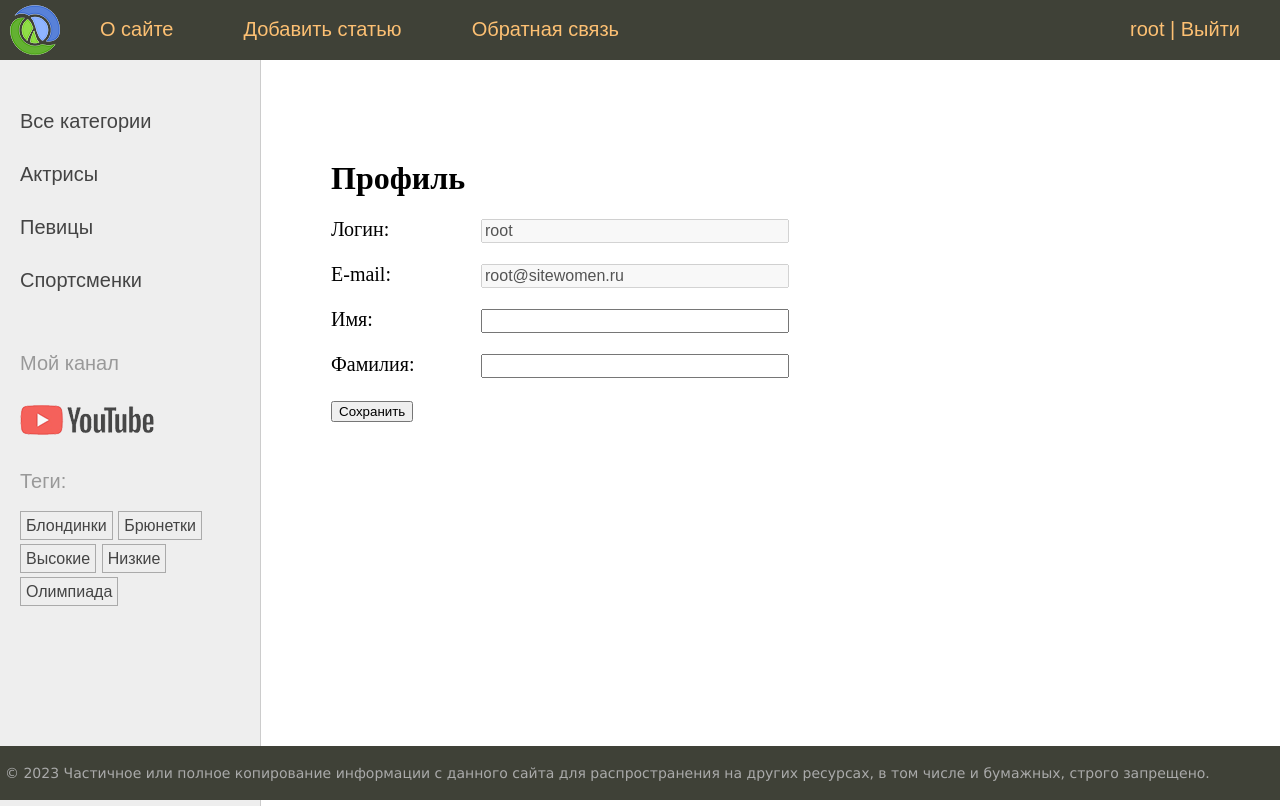
After one commit to MrWhoopee/DjangoLearn, a Django app: page /users/profile/ in a window 1280 px wide. The commit adds this page. Run offline with Django 4.2, Linux system fonts and the light colour scheme; a user stored in the database is signed in; data comes from the database, SQL or seed files in the repository; both versions use the stored data as it was after the commit.

Commit message:
Added Authorization with emai and User profile

```diff
--- a/sitewomen/templates/base.html
+++ b/sitewomen/templates/base.html
@@ -21,7 +21,7 @@
 	<li><a href="{% url m.url_name %}">{{m.title}}</a></li>
 {% endfor %}
 {% if user.is_authenticated %}
-    <li class="last"> {{user.username}} | <a href="{% url 'users:logout' %}">Выйти</a></li>
+    <li class="last"><a href="{% url 'users:profile' %}">{{user.username}}</a> | <a href="{% url 'users:logout' %}">Выйти</a></li>
 {% else %}
     <li class="last"><a href="{% url 'users:login' %}">Войти</a> | <a href="{% url 'users:register' %}">Регистрация</a></li>
 {% endif %}
--- a/sitewomen/users/forms.py
+++ b/sitewomen/users/forms.py
@@ -40,3 +40,20 @@ class RegisterUserForm(UserCreationForm):
         if get_user_model().objects.filter(email=email).exists():
             raise forms.ValidationError("Такой email уже существует")
         return email
+
+
+class ProfileUserForm(forms.ModelForm):
+    username = forms.CharField(disabled=True, label='Логин', widget=forms.TextInput(attrs={'class': 'form-input'}))
+    email = forms.CharField(disabled=True, label='E-mail', widget=forms.TextInput(attrs={'class': 'form-input'}))
+
+    class Meta:
+        model = get_user_model()
+        fields = ['username', 'email', 'first_name', 'last_name']
+        labels = {
+            'first_name': 'Имя',
+            'last_name': 'Фамилия',
+        }
+        widgets = {
+            'first_name': forms.TextInput(attrs={'class': 'form-input'}),
+            'last_name': forms.TextInput(attrs={'class': 'form-input'}),
+        }
--- /dev/null
+++ b/sitewomen/users/templates/users/profile.html
@@ -0,0 +1,17 @@
+{% extends 'base.html' %}
+
+{% block content %}
+<h1>Профиль</h1>
+
+<form method="post">
+    {% csrf_token %}
+    <div class="form-error">{{ form.non_field_errors }}</div>
+    {% for f in form %}
+    <p ><label class="form-label" for="{{ f.id_for_label }}">{{f.label}}: </label>{{ f }}</p>
+    <div class="form-error">{{ f.errors }}</div>
+    {% endfor %}
+
+    <p ><button type="submit">Сохранить</button></p>
+</form>
+
+{% endblock %}
--- a/sitewomen/users/urls.py
+++ b/sitewomen/users/urls.py
@@ -7,4 +7,5 @@ urlpatterns = [
     path('login/', views.LoginUser.as_view(), name='login'),
     path('logout/', views.logout_user, name='logout'),
     path('register/', views.RegisterUser.as_view(), name='register'),
+    path('profile/', views.ProfileUser.as_view(), name='profile'),
 ]
--- a/sitewomen/users/views.py
+++ b/sitewomen/users/views.py
@@ -1,13 +1,14 @@
 
-from django.contrib.auth import authenticate, login, logout
+from django.contrib.auth import authenticate, login, logout, get_user_model
 from django.contrib.auth.forms import AuthenticationForm
+from django.contrib.auth.mixins import LoginRequiredMixin
 from django.contrib.auth.views import LoginView
 from django.http import HttpResponse, HttpResponseRedirect
 from django.shortcuts import render
 from django.urls import reverse, reverse_lazy
-from django.views.generic import CreateView
+from django.views.generic import CreateView, UpdateView
 
-from users.forms import LoginUserForm, RegisterUserForm
+from users.forms import LoginUserForm, RegisterUserForm, ProfileUserForm
 
 
 class LoginUser(LoginView):
@@ -27,17 +28,18 @@ class RegisterUser(CreateView):
     }
     success_url = reverse_lazy('users:login')
 
-# def register(request):
-#     if  request.method == "POST":
-#         form = RegisterUserForm(request.POST)
-#         if form.is_valid():
-#             user = form.save(commit=False)
-#             user.set_password(form.cleaned_data['password'])
-#             user.save()
-#             return render(request, 'users/register_done.html')
-#     else:
-#         form = RegisterUserForm()
-#     return render(request,'users/register.html',{'form': form})
+
+class ProfileUser(LoginRequiredMixin, UpdateView):
+    model = get_user_model()
+    form_class = ProfileUserForm
+    template_name = 'users/profile.html'
+    extra_context = {'title': "Профиль пользователя"}
+
+    def get_success_url(self):
+        return reverse_lazy('users:profile')
+
+    def get_object(self, queryset=None):
+        return self.request.user
 
 
 def logout_user(request):
```
Also changed, not shown: sitewomen/sitewomen/settings.py (+7 -1 lines), sitewomen/users/authentication.py (added, +21 -0 lines), sitewomen/db.sqlite3.
